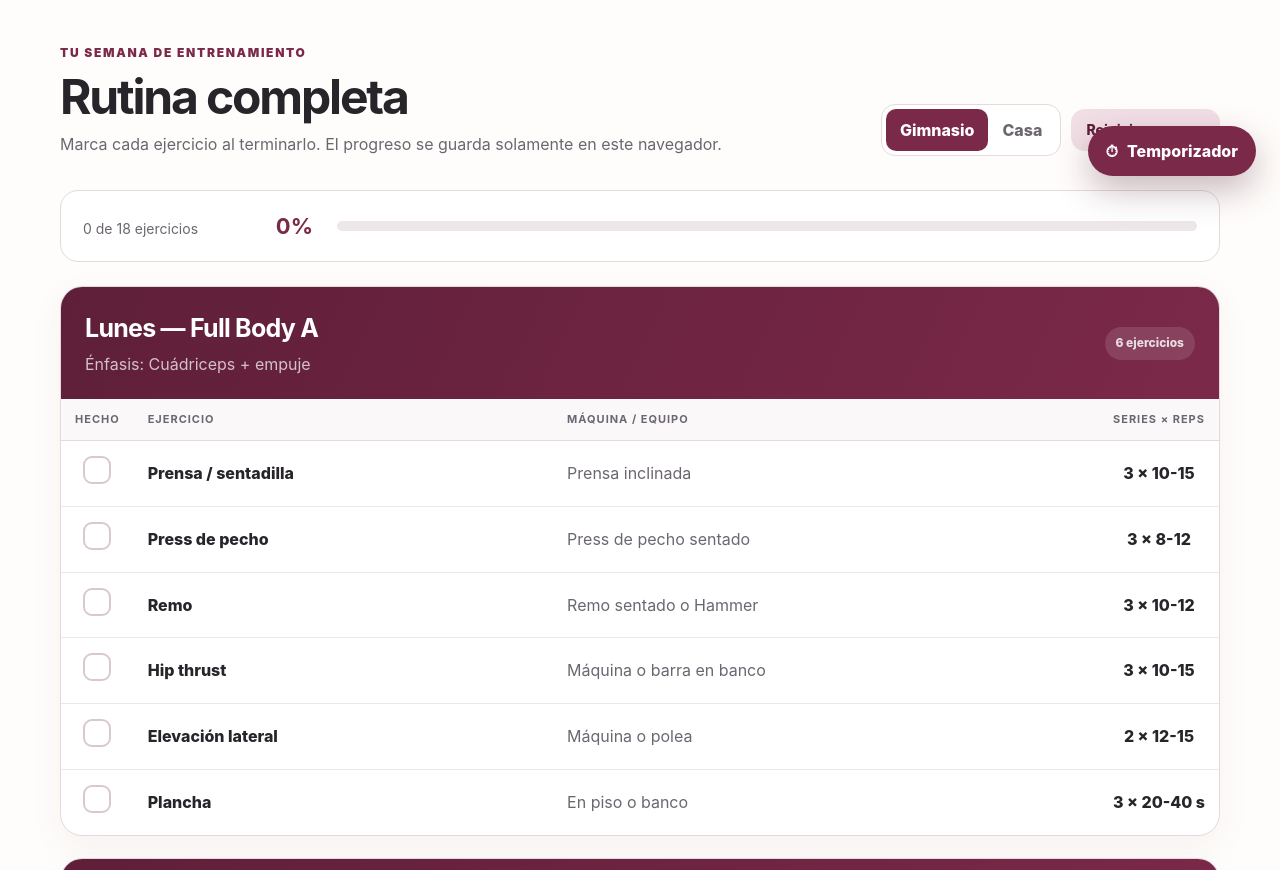
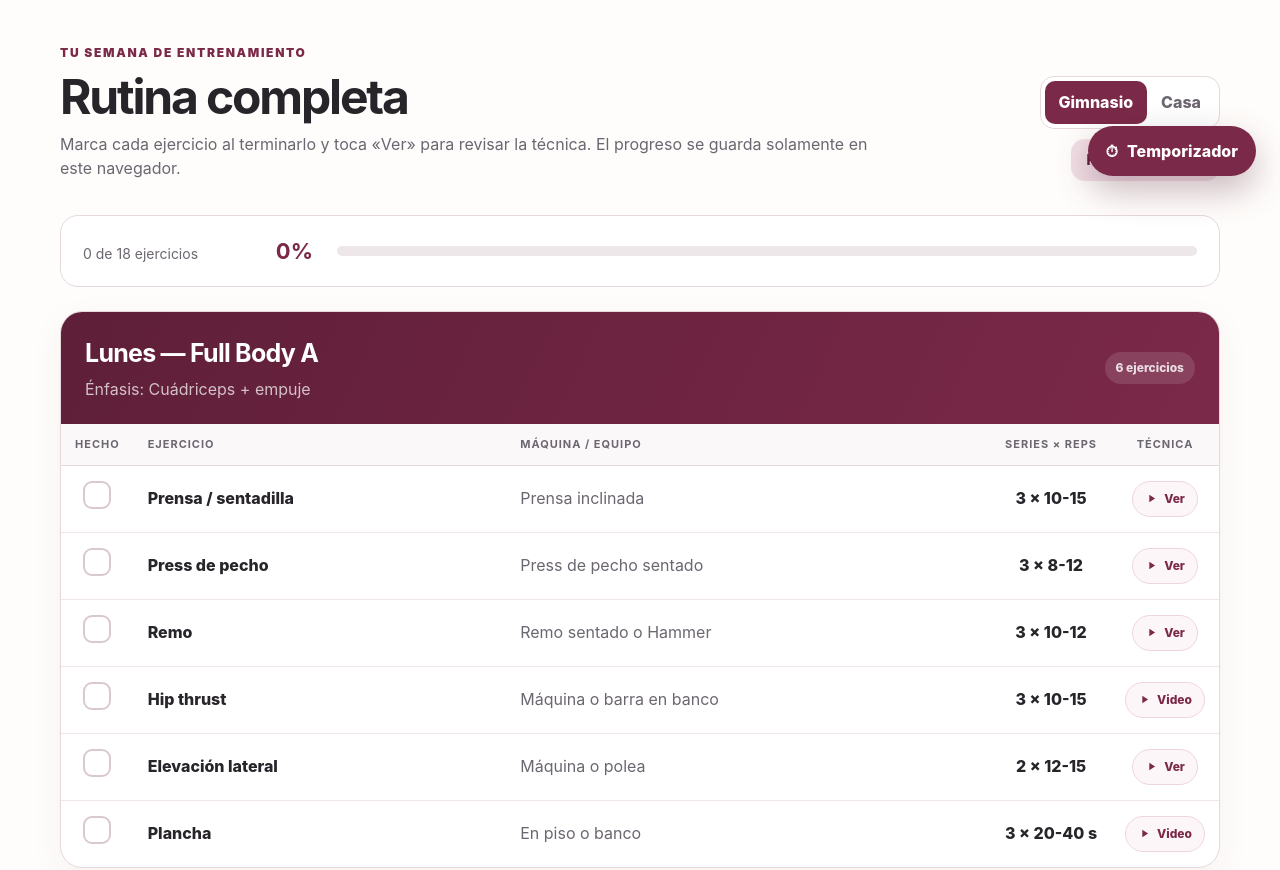
Before and after one commit to coderalexis/rutina-full-body-web, a plain HTML site: page index.html in a window 1280 px wide. Shown: the part 600-1470 px from the top of the page. Drawn offline with Linux system fonts and the light colour scheme.

Commit message:
Enlaza cada ejercicio de la rutina con su animación de técnica
Cada fila de la tabla suma un botón "Ver" que abre el GIF en el modal,
o un enlace a YouTube en los tres ejercicios que solo tienen video.
El destino sigue el modo activo: en Casa apunta a la variante casera.

Co-Authored-By: Claude Fable 5 <noreply@anthropic.com>

```diff
--- a/app.js
+++ b/app.js
@@ -5,12 +5,12 @@ const ROUTINE = [
     title: "Full Body A",
     emphasis: "Cuádriceps + empuje",
     exercises: [
-      { name: "Prensa / sentadilla", gym: "Prensa inclinada", home: "Sentadilla goblet", prescription: "3 × 10-15" },
-      { name: "Press de pecho", gym: "Press de pecho sentado", home: "Press con mancuernas en banco o piso", prescription: "3 × 8-12" },
-      { name: "Remo", gym: "Remo sentado o Hammer", home: "Remo a una mano con apoyo", prescription: "3 × 10-12" },
-      { name: "Hip thrust", gym: "Máquina o barra en banco", home: "Puente de glúteo con mancuerna", prescription: "3 × 10-15" },
-      { name: "Elevación lateral", gym: "Máquina o polea", home: "Elevaciones laterales con mancuernas", prescription: "2 × 12-15" },
-      { name: "Plancha", gym: "En piso o banco", home: "En piso", prescription: "3 × 20-40 s" }
+      { name: "Prensa / sentadilla", gym: "Prensa inclinada", home: "Sentadilla goblet", prescription: "3 × 10-15", guide: { gym: "prensa-inclinada", home: "sentadilla-goblet" } },
+      { name: "Press de pecho", gym: "Press de pecho sentado", home: "Press con mancuernas en banco o piso", prescription: "3 × 8-12", guide: { gym: "press-pecho-maquina", home: "press-pecho-mancuernas" } },
+      { name: "Remo", gym: "Remo sentado o Hammer", home: "Remo a una mano con apoyo", prescription: "3 × 10-12", guide: { gym: "remo-sentado", home: "remo-una-mano" } },
+      { name: "Hip thrust", gym: "Máquina o barra en banco", home: "Puente de glúteo con mancuerna", prescription: "3 × 10-15", guide: { gym: "hip-thrust", home: "puente-gluteo" } },
+      { name: "Elevación lateral", gym: "Máquina o polea", home: "Elevaciones laterales con mancuernas", prescription: "2 × 12-15", guide: { gym: "elevacion-lateral", home: "elevacion-lateral" } },
+      { name: "Plancha", gym: "En piso o banco", home: "En piso", prescription: "3 × 20-40 s", guide: { gym: "plancha", home: "plancha" } }
     ]
   },
   {
@@ -19,12 +19,12 @@ const ROUTINE = [
     title: "Full Body B",
     emphasis: "Femoral / glúteo + jalón",
     exercises: [
-      { name: "Peso muerto rumano", gym: "Barra o Smith", home: "RDL con mancuernas", prescription: "3 × 10-12" },
-      { name: "Jalón vertical", gym: "Jalón al pecho en polea", home: "Pull-over con mancuerna", prescription: "3 × 10-12" },
-      { name: "Press de hombro", gym: "Press militar sentado", home: "Press de hombro con mancuernas", prescription: "3 × 8-12" },
-      { name: "Sentadilla búlgara o desplantes", gym: "Con mancuernas o Smith", home: "Sentadilla búlgara con mancuernas", prescription: "3 × 10-12 c/pierna" },
-      { name: "Curl femoral", gym: "Máquina acostado o sentado", home: "Puente a una pierna", prescription: "2 × 12-15" },
-      { name: "Bíceps", gym: "Curl en polea o predicador", home: "Curl alternado", prescription: "2 × 10-15" }
+      { name: "Peso muerto rumano", gym: "Barra o Smith", home: "RDL con mancuernas", prescription: "3 × 10-12", guide: { gym: "rdl", home: "rdl" } },
+      { name: "Jalón vertical", gym: "Jalón al pecho en polea", home: "Pull-over con mancuerna", prescription: "3 × 10-12", guide: { gym: "jalon-pecho", home: "pull-over" } },
+      { name: "Press de hombro", gym: "Press militar sentado", home: "Press de hombro con mancuernas", prescription: "3 × 8-12", guide: { gym: "press-hombro", home: "press-hombro" } },
+      { name: "Sentadilla búlgara o desplantes", gym: "Con mancuernas o Smith", home: "Sentadilla búlgara con mancuernas", prescription: "3 × 10-12 c/pierna", guide: { gym: "sentadilla-bulgara", home: "sentadilla-bulgara" } },
+      { name: "Curl femoral", gym: "Máquina acostado o sentado", home: "Puente a una pierna", prescription: "2 × 12-15", guide: { gym: "curl-femoral", home: "puente-gluteo" } },
+      { name: "Bíceps", gym: "Curl en polea o predicador", home: "Curl alternado", prescription: "2 × 10-15", guide: { gym: "curl-biceps", home: "curl-biceps" } }
     ]
   },
   {
@@ -33,39 +33,42 @@ const ROUTINE = [
     title: "Full Body C",
     emphasis: "Glúteo + mixto",
     exercises: [
-      { name: "Hip thrust (pesado)", gym: "Máquina o barra en banco", home: "Puente de glúteo con mancuerna", prescription: "4 × 8-12" },
-      { name: "Prensa pies altos o sentadilla", gym: "Prensa con pies altos", home: "Sentadilla goblet", prescription: "3 × 10-12" },
-      { name: "Remo", gym: "Remo sentado o Hammer", home: "Remo a una mano con apoyo", prescription: "3 × 10-12" },
-      { name: "Press de pecho o fondos asistidos", gym: "Press máquina o pec deck", home: "Press o aperturas con mancuernas", prescription: "2 × 10-15" },
-      { name: "Abducción de cadera", gym: "Máquina de abducción", home: "Abducción lateral acostada con banda o tobillera", prescription: "2 × 12-20" },
-      { name: "Tríceps", gym: "Jalón con cuerda", home: "Extensión detrás de la cabeza", prescription: "2 × 10-15" }
+      { name: "Hip thrust (pesado)", gym: "Máquina o barra en banco", home: "Puente de glúteo con mancuerna", prescription: "4 × 8-12", guide: { gym: "hip-thrust", home: "puente-gluteo" } },
+      { name: "Prensa pies altos o sentadilla", gym: "Prensa con pies altos", home: "Sentadilla goblet", prescription: "3 × 10-12", guide: { gym: "prensa-inclinada", home: "sentadilla-goblet" } },
+      { name: "Remo", gym: "Remo sentado o Hammer", home: "Remo a una mano con apoyo", prescription: "3 × 10-12", guide: { gym: "remo-sentado", home: "remo-una-mano" } },
+      { name: "Press de pecho o fondos asistidos", gym: "Press máquina o pec deck", home: "Press o aperturas con mancuernas", prescription: "2 × 10-15", guide: { gym: "pec-deck", home: "press-pecho-mancuernas" } },
+      { name: "Abducción de cadera", gym: "Máquina de abducción", home: "Abducción lateral acostada con banda o tobillera", prescription: "2 × 12-20", guide: { gym: "abduccion-cadera", home: "abduccion-cadera" } },
+      { name: "Tríceps", gym: "Jalón con cuerda", home: "Extensión detrás de la cabeza", prescription: "2 × 10-15", guide: { gym: "triceps-cuerda", home: "triceps-tras-nuca" } }
     ]
   }
 ];
 
 const GUIDE = [
-  { name: "Prensa inclinada", type: "gif", src: "https://raw.githubusercontent.com/hasaneyldrm/exercises-dataset/main/videos/0739-10Z2DXU.gif", cue: "Cadera pegada al respaldo; no bloquees las rodillas arriba." },
-  { name: "Sentadilla goblet (casa)", type: "gif", src: "https://raw.githubusercontent.com/hasaneyldrm/exercises-dataset/main/videos/1760-yn8yg1r.gif", cue: "Mancuerna al pecho, talones firmes y pecho arriba." },
-  { name: "Press de pecho (máquina)", type: "gif", src: "https://raw.githubusercontent.com/hasaneyldrm/exercises-dataset/main/videos/0577-T0yTjgW.gif", cue: "Manijas a la altura del pecho; no bloquees los codos." },
-  { name: "Press de pecho (mancuernas)", type: "gif", src: "https://raw.githubusercontent.com/hasaneyldrm/exercises-dataset/main/videos/0289-SpYC0Kp.gif", cue: "Codos a unos 45° del torso, no completamente abiertos." },
-  { name: "Remo sentado / Hammer", type: "gif", src: "https://raw.githubusercontent.com/hasaneyldrm/exercises-dataset/main/videos/1350-7I6LNUG.gif", cue: "Pecho firme; lleva los codos atrás sin encoger los hombros." },
-  { name: "Remo a una mano con apoyo", type: "gif", src: "https://raw.githubusercontent.com/hasaneyldrm/exercises-dataset/main/videos/0292-C0MA9bC.gif", cue: "Apoya mano y rodilla; tira de la mancuerna hacia la cadera." },
-  { name: "Hip thrust", type: "video", src: "https://www.youtube.com/results?search_query=hip+thrust+con+barra+tecnica+correcta", cue: "Banco bajo los omóplatos; aprieta el glúteo un segundo arriba." },
-  { name: "Puente de glúteo (casa)", type: "gif", src: "https://raw.githubusercontent.com/hasaneyldrm/exercises-dataset/main/videos/1409-qKBpF7I.gif", cue: "Empuja con los talones y evita arquear la zona lumbar." },
-  { name: "Elevación lateral", type: "gif", src: "https://raw.githubusercontent.com/hasaneyldrm/exercises-dataset/main/videos/0334-DsgkuIt.gif", cue: "Sube hasta la línea del hombro, no más." },
-  { name: "Plancha", type: "video", src: "https://www.youtube.com/results?search_query=plancha+abdominal+tecnica+correcta+principiantes", cue: "Forma una línea recta entre hombros, cadera y tobillos; abdomen apretado." },
-  { name: "Peso muerto rumano (RDL)", type: "gif", src: "https://raw.githubusercontent.com/hasaneyldrm/exercises-dataset/main/videos/1459-rR0LJzx.gif", cue: "Haz una bisagra de cadera: glúteo atrás y espalda neutra." },
-  { name: "Jalón al pecho", type: "gif", src: "https://raw.githubusercontent.com/hasaneyldrm/exercises-dataset/main/videos/2330-LEprlgG.gif", cue: "Lleva la barra al pecho sin echar el torso hacia atrás." },
-  { name: "Pull-over con mancuerna", type: "gif", src: "https://raw.githubusercontent.com/hasaneyldrm/exercises-dataset/main/videos/0375-9XjtHvS.gif", cue: "Mantén los codos semiflexionados y fijos; mancuerna vertical." },
-  { name: "Press de hombro", type: "gif", src: "https://raw.githubusercontent.com/hasaneyldrm/exercises-dataset/main/videos/0405-znQUdHY.gif", cue: "Aprieta el abdomen y evita arquear la zona lumbar." },
-  { name: "Sentadilla búlgara", type: "video", src: "https://www.youtube.com/results?search_query=sentadilla+bulgara+tecnica+correcta+principiantes", cue: "Empieza sin peso; el pie trasero solamente sirve de apoyo." },
-  { name: "Curl femoral (máquina)", type: "gif", src: "https://raw.githubusercontent.com/hasaneyldrm/exercises-dataset/main/videos/0586-17lJ1kr.gif", cue: "Mantén la cadera pegada al banco y baja de manera controlada." },
-  { name: "Curl de bíceps", type: "gif", src: "https://raw.githubusercontent.com/hasaneyldrm/exercises-dataset/main/videos/0294-NbVPDMW.gif", cue: "Codos quietos al costado y sin balancear el cuerpo." },
-  { name: "Pec deck / aperturas", type: "gif", src: "https://raw.githubusercontent.com/hasaneyldrm/exercises-dataset/main/videos/0596-v3xmPAR.gif", cue: "Codos a la altura del pecho; no fuerces el hombro." },
-  { name: "Abducción de cadera", type: "gif", src: "https://raw.githubusercontent.com/hasaneyldrm/exercises-dataset/main/videos/0597-CHpahtl.gif", cue: "Torso quieto; abre de manera controlada y sin rebote." },
-  { name: "Tríceps con cuerda", type: "gif", src: "https://raw.githubusercontent.com/hasaneyldrm/exercises-dataset/main/videos/0200-dU605di.gif", cue: "Codos pegados al costado; solo se mueve el antebrazo." },
-  { name: "Tríceps tras nuca (casa)", type: "gif", src: "https://raw.githubusercontent.com/hasaneyldrm/exercises-dataset/main/videos/2188-kont8Ut.gif", cue: "Codos apuntando al frente y quietos." }
+  { id: "prensa-inclinada", name: "Prensa inclinada", type: "gif", src: "https://raw.githubusercontent.com/hasaneyldrm/exercises-dataset/main/videos/0739-10Z2DXU.gif", cue: "Cadera pegada al respaldo; no bloquees las rodillas arriba." },
+  { id: "sentadilla-goblet", name: "Sentadilla goblet (casa)", type: "gif", src: "https://raw.githubusercontent.com/hasaneyldrm/exercises-dataset/main/videos/1760-yn8yg1r.gif", cue: "Mancuerna al pecho, talones firmes y pecho arriba." },
+  { id: "press-pecho-maquina", name: "Press de pecho (máquina)", type: "gif", src: "https://raw.githubusercontent.com/hasaneyldrm/exercises-dataset/main/videos/0577-T0yTjgW.gif", cue: "Manijas a la altura del pecho; no bloquees los codos." },
+  { id: "press-pecho-mancuernas", name: "Press de pecho (mancuernas)", type: "gif", src: "https://raw.githubusercontent.com/hasaneyldrm/exercises-dataset/main/videos/0289-SpYC0Kp.gif", cue: "Codos a unos 45° del torso, no completamente abiertos." },
+  { id: "remo-sentado", name: "Remo sentado / Hammer", type: "gif", src: "https://raw.githubusercontent.com/hasaneyldrm/exercises-dataset/main/videos/1350-7I6LNUG.gif", cue: "Pecho firme; lleva los codos atrás sin encoger los hombros." },
+  { id: "remo-una-mano", name: "Remo a una mano con apoyo", type: "gif", src: "https://raw.githubusercontent.com/hasaneyldrm/exercises-dataset/main/videos/0292-C0MA9bC.gif", cue: "Apoya mano y rodilla; tira de la mancuerna hacia la cadera." },
+  { id: "hip-thrust", name: "Hip thrust", type: "video", src: "https://www.youtube.com/results?search_query=hip+thrust+con+barra+tecnica+correcta", cue: "Banco bajo los omóplatos; aprieta el glúteo un segundo arriba." },
+  { id: "puente-gluteo", name: "Puente de glúteo (casa)", type: "gif", src: "https://raw.githubusercontent.com/hasaneyldrm/exercises-dataset/main/videos/1409-qKBpF7I.gif", cue: "Empuja con los talones y evita arquear la zona lumbar." },
+  { id: "elevacion-lateral", name: "Elevación lateral", type: "gif", src: "https://raw.githubusercontent.com/hasaneyldrm/exercises-dataset/main/videos/0334-DsgkuIt.gif", cue: "Sube hasta la línea del hombro, no más." },
+  { id: "plancha", name: "Plancha", type: "video", src: "https://www.youtube.com/results?search_query=plancha+abdominal+tecnica+correcta+principiantes", cue: "Forma una línea recta entre hombros, cadera y tobillos; abdomen apretado." },
+  { id: "rdl", name: "Peso muerto rumano (RDL)", type: "gif", src: "https://raw.githubusercontent.com/hasaneyldrm/exercises-dataset/main/videos/1459-rR0LJzx.gif", cue: "Haz una bisagra de cadera: glúteo atrás y espalda neutra." },
+  { id: "jalon-pecho", name: "Jalón al pecho", type: "gif", src: "https://raw.githubusercontent.com/hasaneyldrm/exercises-dataset/main/videos/2330-LEprlgG.gif", cue: "Lleva la barra al pecho sin echar el torso hacia atrás." },
+  { id: "pull-over", name: "Pull-over con mancuerna", type: "gif", src: "https://raw.githubusercontent.com/hasaneyldrm/exercises-dataset/main/videos/0375-9XjtHvS.gif", cue: "Mantén los codos semiflexionados y fijos; mancuerna vertical." },
+  { id: "press-hombro", name: "Press de hombro", type: "gif", src: "https://raw.githubusercontent.com/hasaneyldrm/exercises-dataset/main/videos/0405-znQUdHY.gif", cue: "Aprieta el abdomen y evita arquear la zona lumbar." },
+  { id: "sentadilla-bulgara", name: "Sentadilla búlgara", type: "video", src: "https://www.youtube.com/results?search_query=sentadilla+bulgara+tecnica+correcta+principiantes", cue: "Empieza sin peso; el pie trasero solamente sirve de apoyo." },
+  { id: "curl-femoral", name: "Curl femoral (máquina)", type: "gif", src: "https://raw.githubusercontent.com/hasaneyldrm/exercises-dataset/main/videos/0586-17lJ1kr.gif", cue: "Mantén la cadera pegada al banco y baja de manera controlada." },
+  { id: "curl-biceps", name: "Curl de bíceps", type: "gif", src: "https://raw.githubusercontent.com/hasaneyldrm/exercises-dataset/main/videos/0294-NbVPDMW.gif", cue: "Codos quietos al costado y sin balancear el cuerpo." },
+  { id: "pec-deck", name: "Pec deck / aperturas", type: "gif", src: "https://raw.githubusercontent.com/hasaneyldrm/exercises-dataset/main/videos/0596-v3xmPAR.gif", cue: "Codos a la altura del pecho; no fuerces el hombro." },
+  { id: "abduccion-cadera", name: "Abducción de cadera", type: "gif", src: "https://raw.githubusercontent.com/hasaneyldrm/exercises-dataset/main/videos/0597-CHpahtl.gif", cue: "Torso quieto; abre de manera controlada y sin rebote." },
+  { id: "triceps-cuerda", name: "Tríceps con cuerda", type: "gif", src: "https://raw.githubusercontent.com/hasaneyldrm/exercises-dataset/main/videos/0200-dU605di.gif", cue: "Codos pegados al costado; solo se mueve el antebrazo." },
+  { id: "triceps-tras-nuca", name: "Tríceps tras nuca (casa)", type: "gif", src: "https://raw.githubusercontent.com/hasaneyldrm/exercises-dataset/main/videos/2188-kont8Ut.gif", cue: "Codos apuntando al frente y quietos." }
 ];
+
+const GUIDE_BY_ID = new Map(GUIDE.map((item) => [item.id, item]));
+const PLAY_ICON = '<svg viewBox="0 0 24 24" aria-hidden="true"><path d="M8 5.2v13.6L18.6 12z"/></svg>';
 
 const routineDays = document.querySelector("#routineDays");
 const visualGuide = document.querySelector("#visualGuide");
@@ -73,6 +76,19 @@ const searchInput = document.querySelector("#exerciseSearch");
 const noResults = document.querySelector("#noResults");
 let environment = localStorage.getItem("fullbody-environment") || "gym";
 let completed = new Set(JSON.parse(localStorage.getItem("fullbody-progress") || "[]"));
+
+function techniqueControl(exercise) {
+  const item = GUIDE_BY_ID.get(exercise.guide[environment]);
+  if (!item) return "";
+  if (item.type === "video") {
+    return `<a class="technique technique--video" href="${item.src}" target="_blank" rel="noopener" aria-label="Ver video de técnica de ${exercise.name} en YouTube">
+      ${PLAY_ICON}<span>Video</span>
+    </a>`;
+  }
+  return `<button class="technique" type="button" data-open-media data-src="${item.src}" data-name="${item.name}" data-cue="${item.cue}" aria-label="Ver animación de técnica de ${exercise.name}">
+    ${PLAY_ICON}<span>Ver</span>
+  </button>`;
+}
 
 function renderRoutine() {
   routineDays.innerHTML = ROUTINE.map((day) => `
@@ -86,7 +102,7 @@ function renderRoutine() {
       </header>
       <table class="exercise-table">
         <thead>
-          <tr><th>Hecho</th><th>Ejercicio</th><th>${environment === "gym" ? "Máquina / equipo" : "Alternativa en casa"}</th><th>Series × reps</th></tr>
+          <tr><th>Hecho</th><th>Ejercicio</th><th>${environment === "gym" ? "Máquina / equipo" : "Alternativa en casa"}</th><th>Series × reps</th><th>Técnica</th></tr>
         </thead>
         <tbody>
           ${day.exercises.map((exercise, index) => {
@@ -103,12 +119,17 @@ function renderRoutine() {
                 <td class="exercise-name">${exercise.name}</td>
                 <td class="exercise-variant">${exercise[environment]}</td>
                 <td class="exercise-prescription">${exercise.prescription}</td>
+                <td class="exercise-technique">${techniqueControl(exercise)}</td>
               </tr>`;
           }).join("")}
         </tbody>
       </table>
     </article>
   `).join("");
+
+  routineDays.querySelectorAll("[data-open-media]").forEach((button) => {
+    button.addEventListener("click", () => openMediaDialog(button.dataset));
+  });
 
   routineDays.querySelectorAll("[data-progress-id]").forEach((input) => {
     input.addEventListener("change", (event) => {
--- a/index.html
+++ b/index.html
@@ -68,7 +68,7 @@
         <div>
           <p class="eyebrow">Tu semana de entrenamiento</p>
           <h2>Rutina completa</h2>
-          <p>Marca cada ejercicio al terminarlo. El progreso se guarda solamente en este navegador.</p>
+          <p>Marca cada ejercicio al terminarlo y toca «Ver» para revisar la técnica. El progreso se guarda solamente en este navegador.</p>
         </div>
         <div class="routine-tools">
           <div class="segmented" role="group" aria-label="Lugar de entrenamiento">
--- a/styles.css
+++ b/styles.css
@@ -212,7 +212,8 @@ h1 span { color: #efb9cc; }
   text-transform: uppercase;
 }
 .exercise-table th:first-child, .exercise-table td:first-child { width: 58px; text-align: center; }
-.exercise-table th:last-child, .exercise-table td:last-child { width: 120px; text-align: center; }
+.exercise-table th:nth-child(4), .exercise-table td:nth-child(4) { width: 120px; text-align: center; }
+.exercise-table th:last-child, .exercise-table td:last-child { width: 96px; text-align: center; }
 .exercise-table td { padding: 15px 14px; border-bottom: 1px solid #eee6e9; vertical-align: middle; }
 .exercise-table tr:last-child td { border-bottom: 0; }
 .exercise-table tbody tr { transition: background .18s ease; }
@@ -227,6 +228,24 @@ h1 span { color: #efb9cc; }
 .check-control span { display: grid; place-items: center; width: 28px; height: 28px; border: 2px solid #d9c9cf; border-radius: 9px; background: white; transition: .18s ease; }
 .check-control input:checked + span { border-color: var(--green); background: var(--green); }
 .check-control input:checked + span::after { content: "✓"; color: white; font-weight: 900; }
+.technique {
+  display: inline-flex;
+  align-items: center;
+  gap: 6px;
+  min-height: 36px;
+  padding: 0 12px;
+  border: 1px solid #eed6de;
+  border-radius: 999px;
+  color: var(--brand);
+  background: #fdf6f8;
+  text-decoration: none;
+  font-size: 12px;
+  font-weight: 850;
+  cursor: pointer;
+  transition: background .18s ease, border-color .18s ease, transform .18s ease;
+}
+.technique:hover { border-color: #e0bccb; background: var(--brand-soft); transform: translateY(-1px); }
+.technique svg { width: 13px; height: 13px; fill: currentColor; }
 .rest-note { display: flex; gap: 16px; margin-top: 22px; padding: 23px; border: 1px dashed #ccb6bf; border-radius: 18px; background: #fff9fb; }
 .rest-note__icon { display: grid; place-items: center; flex: 0 0 40px; height: 40px; border-radius: 12px; color: white; background: var(--brand); font-weight: 900; }
 .rest-note strong { color: var(--brand-dark); }
@@ -384,7 +403,9 @@ footer { padding-block: 28px; color: #8a8188; background: #19161b; font-size: 12
   .exercise-table td { padding: 0; border: 0; text-align: left !important; }
   .exercise-table td:first-child { position: absolute; left: 16px; top: 18px; width: auto; }
   .exercise-table td + td { margin-top: 3px; }
-  .exercise-table td:last-child { margin-top: 9px; color: var(--brand); }
+  .exercise-table td:nth-child(4) { margin-top: 9px; color: var(--brand); }
+  .exercise-table td:last-child { margin-top: 11px; }
+  .technique { min-height: 42px; padding: 0 16px; font-size: 13px; }
   .exercise-variant::before { content: "Opción: "; color: var(--ink); font-weight: 700; }
   .exercise-prescription::before { content: "Series: "; color: var(--ink); font-weight: 700; }
   .visual-grid, .info-grid { grid-template-columns: 1fr; }
```
Also changed, not shown: 2 other files.
